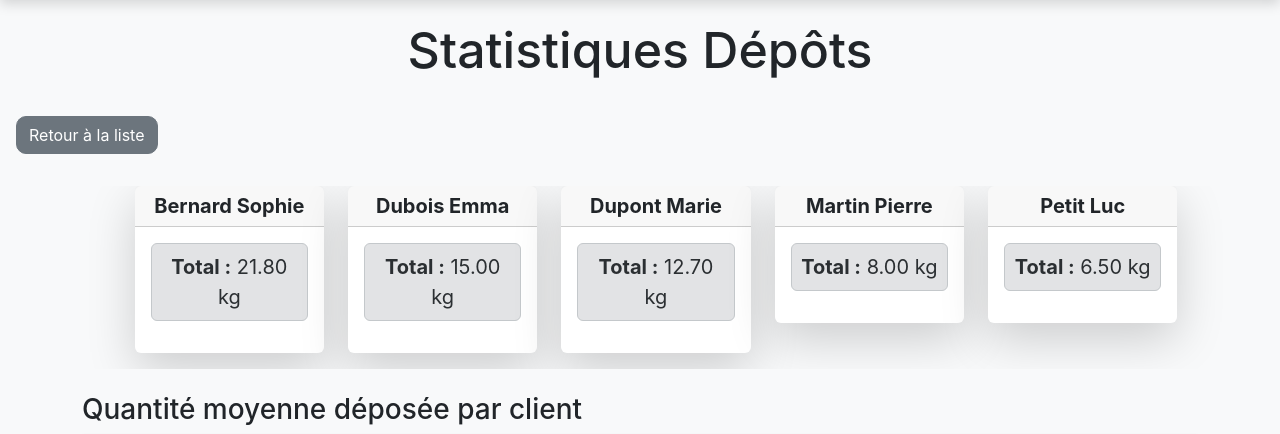
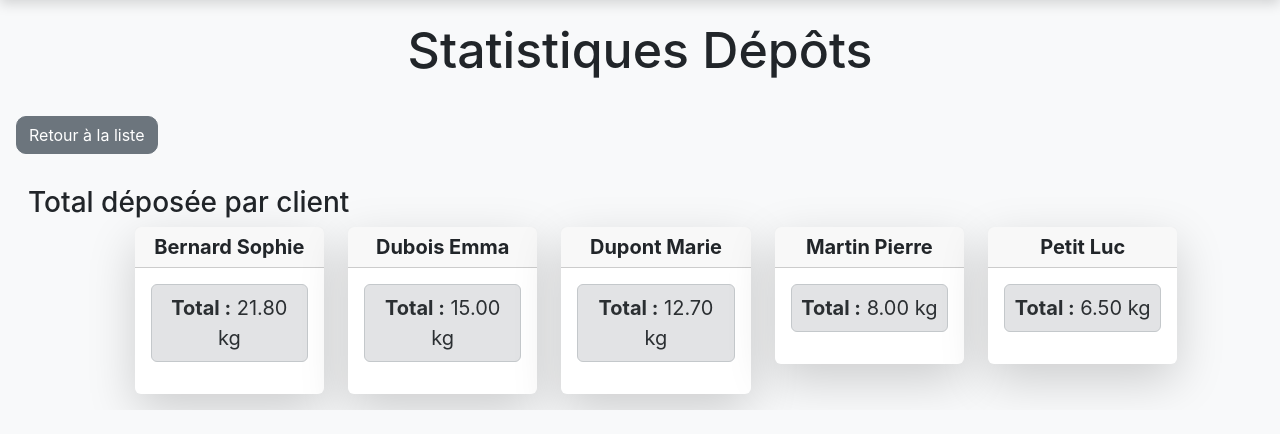
Before and after one commit to LeandreBizel/SAE1.04, a Flask app: page /Depose/etat in a window 1280 px wide. Shown: the part 142-576 px from the top of the page. Run offline with Flask 3, Linux system fonts and the light colour scheme; data comes from the database, SQL or seed files in the repository; data that the repository does not hold is empty; some libraries are stand-ins or nearby versions.

Commit message:
Add header for total deposited by client section

```diff
--- a/templates/Tables/Depose_etat.html
+++ b/templates/Tables/Depose_etat.html
@@ -15,6 +15,7 @@
 
 
 <div class="container-fluid m-3" style="overflow-x: hidden;">
+ <h3>Total déposée par client</h3>
     <div class="row justify-content-center">
         {% for e in total_depose_list %}
         <div class="col-md-2 mb-3">
```
